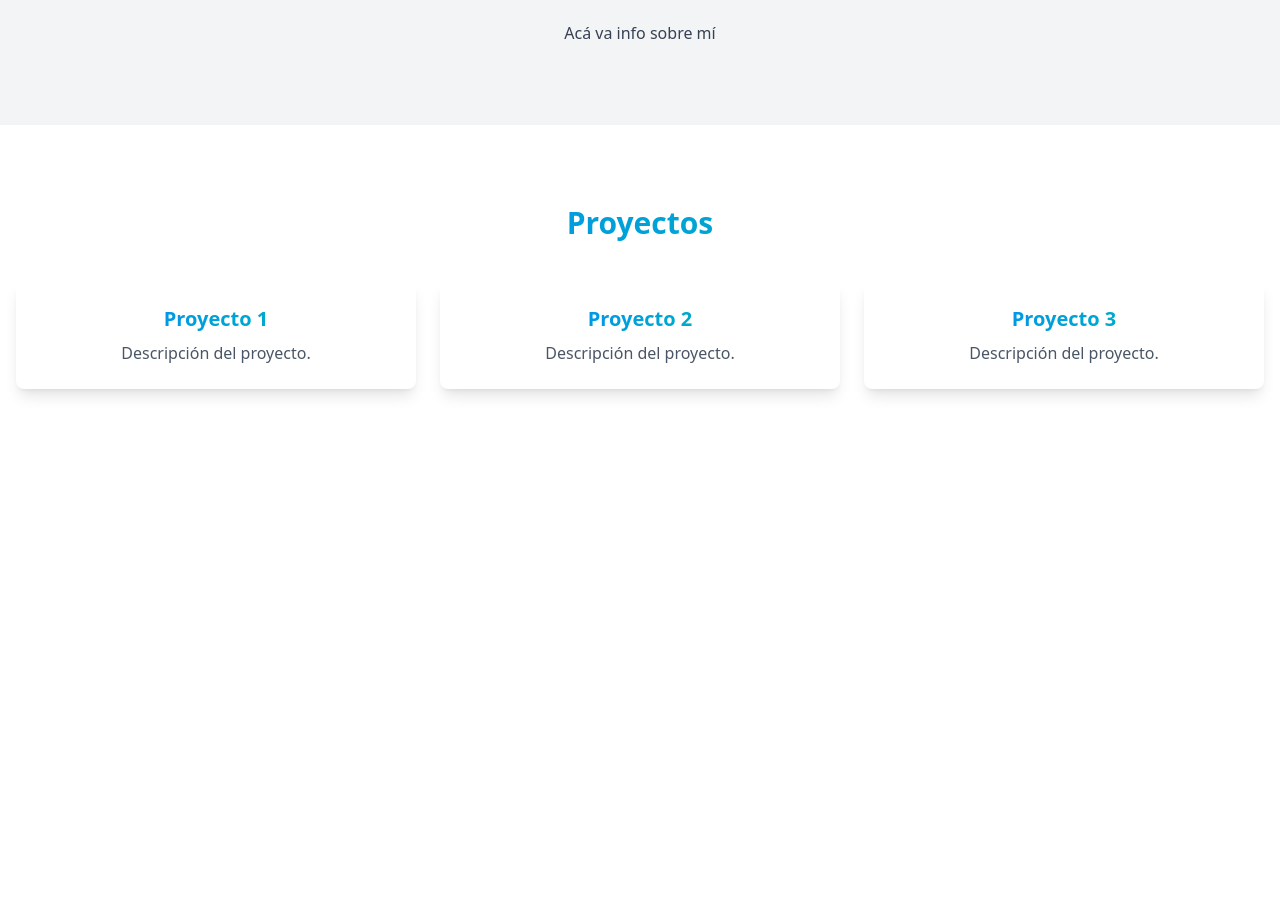
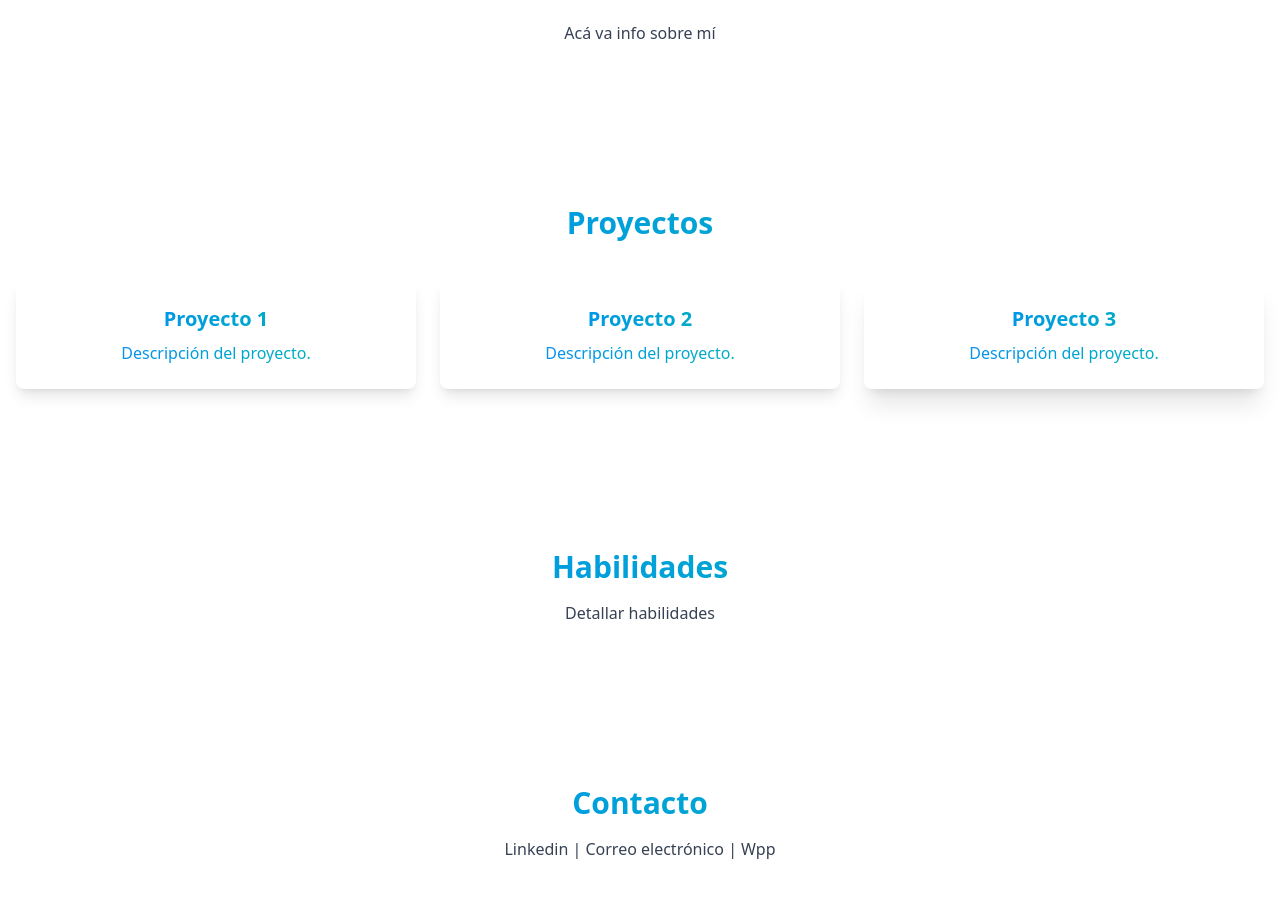
Before and after one commit to feden15/mi-portfolio, a React (Vite) app: page / in a window 1280 px wide. Shown: the part 911-1808 px from the top of the page. Before the commit the page ends 1380 px from the top, so only its background shows below. Built offline with nearby package versions, Linux system fonts and the light colour scheme.

Commit message:
Creé las sectiones de Habilidades y Contacto

```diff
--- a/src/Portfolio.jsx
+++ b/src/Portfolio.jsx
@@ -4,23 +4,23 @@ import './index.css';
 const Portfolio = () => {
 
     return (
-      <div className="min-h-screen bg-gray-100 text-gray-900">
+      <div className="min-h-scree text-gray-900">
 
         {/* NAVEGACIÓN */}
         <nav className="bg-white shadow-md fixed w-full top-0 left-0 py-4 px-6 flex justify-between items-center z-10">
           <h1 className="text-2xl text-gradient-blue-to-teal font-bold">Mi Portafolio</h1>
 
           <ul className="flex space-x-6">
-            <li><a  className="hover:text-blue-500 transition-colors">Inicio</a></li>
-            <li><a  className="hover:text-blue-500 transition-colors">Sobre mí</a></li>
-            <li><a  className="hover:text-blue-500 transition-colors">Proyectos</a></li>
-            <li><a  className="hover:text-blue-500 transition-colors">Habilidades</a></li>
-            <li><a  className="hover:text-blue-500 transition-colors">Contacto</a></li>
+            <li><a  className="hover:text-blue-500 cursor-pointer transition-colors">Inicio</a></li>
+            <li><a  className="hover:text-blue-500 cursor-pointer transition-colors">Sobre mí</a></li>
+            <li><a  className="hover:text-blue-500 cursor-pointer transition-colors">Proyectos</a></li>
+            <li><a  className="hover:text-blue-500 cursor-pointer transition-colors">Habilidades</a></li>
+            <li><a  className="hover:text-blue-500 cursor-pointer transition-colors">Contacto</a></li>
           </ul>
         </nav>
 
         {/* INICIO */}
-        <section className="h-screen flex flex-col justify-center items-center bg-gradient-to-r from-blue-500 to-teal-500 text-white text-center p-8">
+        <section className="h-screen flex flex-col justify-center items-center bg-gradient-blue-to-teal text-white text-center p-8">
           <h1 className="text-4xl font-bold">Federico Nova</h1>
           <p className="text-lg mt-2 font-light">Desarrollador Web | React | JavaScript | Tailwind</p>
         </section>
@@ -32,7 +32,7 @@ const Portfolio = () => {
         </section>
 
         {/* PROYECTOS */}
-        <section className="py-20 px-4 text-center bg-white">
+        <section className="py-20 px-4 text-center ">
 
           <h2 className="text-3xl font-bold text-gradient-blue-to-teal">Proyectos</h2>
 
@@ -40,18 +40,30 @@ const Portfolio = () => {
           <div className="mt-10 grid grid-cols-1 sm:grid-cols-2 lg:grid-cols-3 gap-6">
             <div className="bg-white shadow-lg rounded-lg p-6">
               <h3 className="text-xl font-semibold text-gradient-blue-to-teal">Proyecto 1</h3>
-              <p className="mt-2 text-gray-600">Descripción del proyecto.</p>
+              <p className="mt-2 text-gradient-blue-to-teal">Descripción del proyecto.</p>
             </div>
             <div className="bg-white shadow-lg rounded-lg p-6">
               <h3 className="text-xl font-semibold text-gradient-blue-to-teal">Proyecto 2</h3>
-              <p className="mt-2 text-gray-600">Descripción del proyecto.</p>
+              <p className="mt-2 text-gradient-blue-to-teal">Descripción del proyecto.</p>
             </div>
-            <div className="bg-white shadow-lg rounded-lg p-6">
+            <div className="bg-white shadow-xl rounded-lg p-6">
               <h3 className="text-xl font-semibold text-gradient-blue-to-teal">Proyecto 3</h3>
-              <p className="mt-2 text-gray-600">Descripción del proyecto.</p>
+              <p className="mt-2 text-gradient-blue-to-teal">Descripción del proyecto.</p>
             </div>
           </div>
 
+        </section> {/* /proyectos */}
+
+        {/* HABILIDADES */}
+        <section className="py-20 px-4 text-center">
+          <h2 className="text-3xl font-bold text-gradient-blue-to-teal">Habilidades</h2>
+          <p className="mt-4 text-gray-700">Detallar habilidades</p>
+        </section>
+
+        {/* CONTACTO */}
+        <section className="py-20 px-4 text-center">
+          <h2 className="text-3xl font-bold text-gradient-blue-to-teal">Contacto</h2>
+          <p className="mt-4 text-gray-700">Linkedin | Correo electrónico | Wpp</p>
         </section>
 
       </div>
--- a/src/index.css
+++ b/src/index.css
@@ -3,3 +3,7 @@
 .text-gradient-blue-to-teal {
     @apply text-transparent bg-clip-text bg-gradient-to-r from-blue-500 to-teal-500;
 }
+
+.bg-gradient-blue-to-teal {
+    @apply bg-gradient-to-r from-blue-500 to-teal-500;
+}
```
